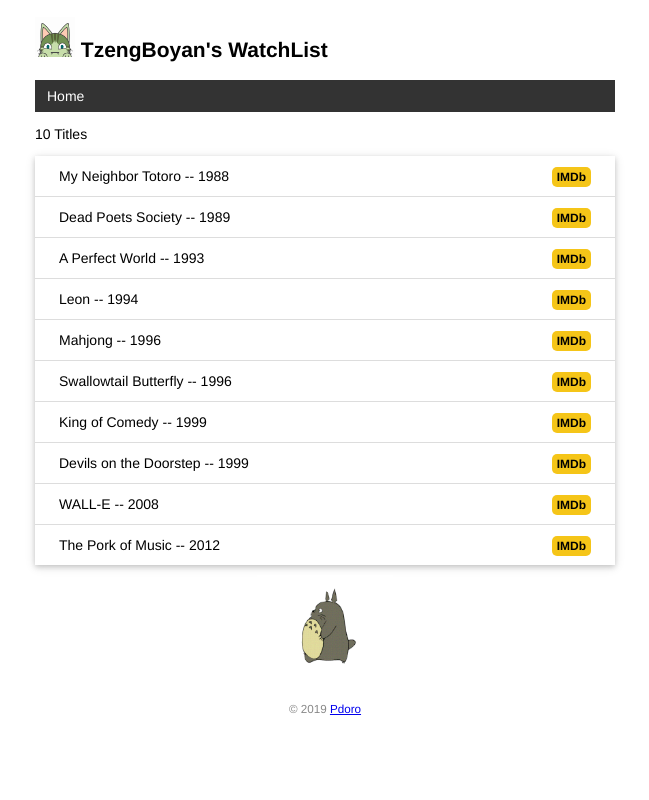
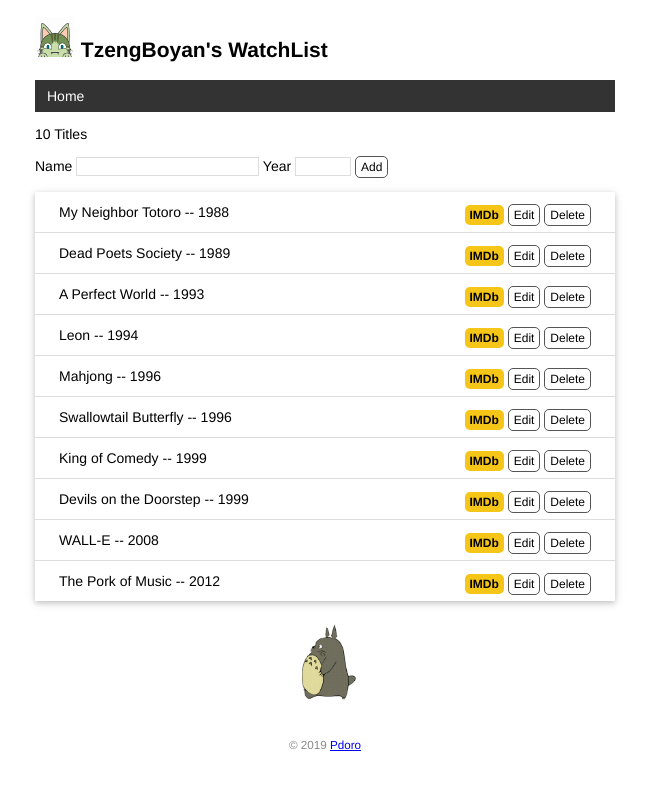
Before and after one commit to skyter10086/myflask, a Flask app: page / in a window 1280 px wide. Shown: the whole page, without its empty margins (315-964 px from the left). Run offline with Flask 2, Linux system fonts and the light colour scheme; data comes from the database, SQL or seed files in the repository.

Commit message:
Create, edit and delete.

```diff
--- a/app.py
+++ b/app.py
@@ -1,4 +1,5 @@
 from flask import Flask, escape, url_for, render_template
+from flask import request, redirect, flash
 from flask_sqlalchemy import SQLAlchemy
 import click
 import os
@@ -13,7 +14,7 @@ else:
 app = Flask(__name__)
 
 app.config['SQLALCHEMY_DATABASE_URI'] = 'sqlite:////' + os.path.join(app.root_path, 'data.db')
-
+app.config['SECRET_KEY'] = 'dev'
 app.config['SQLALCHEMY_TRACK_MODIFICATIONS'] = False #关闭对模型变动的监控
 db = SQLAlchemy(app)
 
@@ -85,11 +86,51 @@ def test_url_for():
     print(url_for('test_url_for', num=2))
     return 'Test Page'
 
-@app.route('/')
+@app.route('/', methods=['GET', 'POST'])
 def index():
+    if request.method == 'POST':
+        title = request.form.get('title')
+        year = request.form.get('year')
+        if not title or not year or len(year) > 4 or len(title) > 60:
+            flash('Invalid input.')
+            return redirect(url_for('index'))
+        movie = Movie(title=title, year=year)
+        db.session.add(movie)
+        db.session.commit()
+        flash('Item created.')
+        return redirect(url_for('index'))
+
     movies = Movie.query.all()
     return render_template('index.html', movies=movies)
 
 @app.errorhandler(404)
 def page_not_found(e):
     return render_template('404.html'), 404
+
+@app.route('/movie/edit/<int:movie_id>', methods=['GET', 'POST'])
+def edit(movie_id):
+    movie = Movie.query.get_or_404(movie_id)
+
+    if request.method == 'POST':
+        title = request.form['title']
+        year = request.form['year']
+
+        if not title or not year or len(year) > 4 or len(title)>60:
+            flash('Invalid input.')
+            return redirect(url_for('edit', movie_id=movie_id))
+
+        movie.title = title
+        movie.year = year
+        db.session.commit()
+        flash('Item updated.')
+        return redirect(url_for('index'))
+
+    return render_template('edit.html', movie=movie)
+
+@app.route('/movie/delete/<int:movie_id>', methods=['POST'])
+def delete(movie_id):
+    movie = Movie.query.get_or_404(movie_id)
+    db.session.delete(movie)
+    db.session.commit()
+    flash('Item deleted.')
+    return redirect(url_for('index'))
--- a/static/style.css
+++ b/static/style.css
@@ -84,3 +84,49 @@ nav li a:hover {
   border-radius: 5px;
   padding: 3px 5px;
 }
+
+/* 覆盖某些浏览器对input元素定义的字体 */
+input[type=submit] {
+  font-family: inherit;
+}
+
+input[type=text] {
+  border: 1px solid #ddd;
+}
+
+input[name=year] {
+  width: 50px;
+}
+
+.btn {
+  font-size: 12px;
+  padding: 3px 5px;
+  text-decoration: none;
+  cursor: pointer;
+  background-color: white;
+  color: black;
+  border: 1px solid #555555;
+  border-radius: 5px;
+}
+
+.btn:hover {
+  text-decoration: none;
+  background-color: black;
+  color: white;
+  border: 1px solid black;
+}
+
+.alert {
+  position: relative;
+  padding: 7px;
+  margin: 7px 0;
+  border: 1px solid transparent;
+  color: #004085;
+  background-color: #cce5ff;
+  border-color: #b8daff;
+  border-radius: 5px;
+}
+
+.inline-form {
+  display: inline;
+}
--- a/templates/base.html
+++ b/templates/base.html
@@ -13,6 +13,9 @@
     {% endblock %}
   </head>
   <body>
+    {% for message in get_flashed_messages() %}
+      <div class="alert">{{ message }} </div>
+    {% endfor %}
     <h2>
       <img alt="Avatar" class="avatar" src="{{ url_for('static',
       filename='images/avatar.png') }}">
--- a/templates/index.html
+++ b/templates/index.html
@@ -2,6 +2,13 @@
 
 {% block content %}
 <p>{{ movies|length }} Titles</p>
+
+<form method="post">
+  Name <input type="text" name="title" autocomplete="off" required>
+  Year <input type="text" name="year" autocomplete="off" required>
+  <input class="btn" type="submit" name="submit" value="Add">
+</form>
+
 <ul class="movie-list">
   {% for movie in movies %}
   <li>{{ movie.title }} -- {{ movie.year }}
@@ -9,6 +16,13 @@
       <a class="imdb"
          href="https://www.imdb.com/find?q={{movie.title}}"
          target="_blank" title="Find This movie on IMDb">IMDb</a>
+      <a class="btn" href="{{ url_for('edit', movie_id=movie.id)
+      }}">Edit</a>
+      <form class="inline-form" method="post" action="{{
+      url_for('delete', movie_id=movie.id) }}">
+        <input class="btn" type="submit" name="delete" value="Delete"
+            onclick="return confirm('Are you sure?')">
+      </form>
     </span>
   </li>
   {% endfor %}
```
Also changed, not shown: templates/edit.html (added, +12 -0 lines).
